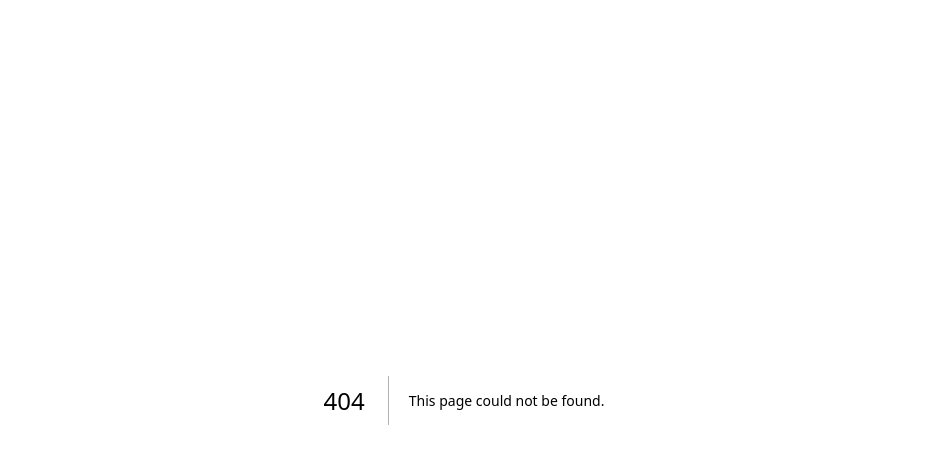
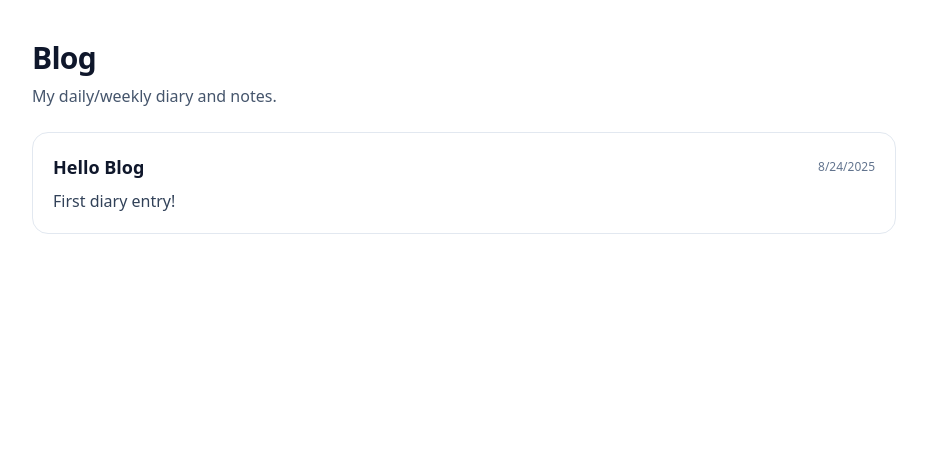
Before and after one commit to ryanhuynh02/ryan-portfolio, a Next.js app: page /blog in a window 1280 px wide. Before the commit this address had no page. Shown: the top 464 px of the page, without its empty margins (176-1103 px from the left). Built offline with nearby package versions, Linux system fonts and the light colour scheme.

Commit message:
Add blog section

```diff
--- a/package.json
+++ b/package.json
@@ -9,6 +9,7 @@
     "lint": "next lint"
   },
   "dependencies": {
+    "gray-matter": "^4.0.3",
     "lucide-react": "^0.539.0",
     "next": "15.4.6",
     "next-mdx-remote": "^5.0.0",
--- /dev/null
+++ b/src/app/blog/[slug]/page.tsx
@@ -0,0 +1,42 @@
+import { notFound } from "next/navigation";
+import Link from "next/link";
+import { MDXRemote } from "next-mdx-remote/rsc";
+import remarkGfm from "remark-gfm";
+import type { ComponentType } from "react";
+
+import { MDXComponents } from "@/components/MDXComponents";
+import { listPosts, getPostSource } from "@/lib/blog";
+
+export async function generateStaticParams() {
+  return listPosts().map((p) => ({ slug: p.slug }));
+}
+
+export function generateMetadata({ params }: { params: { slug: string } }) {
+  const post = listPosts().find((p) => p.slug === params.slug);
+  return {
+    title: post ? `${post.title} — Blog` : "Blog post",
+    description: post?.summary ?? "Diary entry",
+  };
+}
+
+export default function BlogPostPage({ params }: { params: { slug: string } }) {
+  const source = getPostSource(params.slug);
+  if (!source) return notFound();
+
+  const components = MDXComponents as unknown as Record<string, ComponentType>;
+
+  return (
+    <main className="max-w-3xl mx-auto px-4 py-10">
+      <Link href="/blog" className="text-sm underline text-slate-600 hover:text-slate-900">
+        ← Back to Blog
+      </Link>
+      <article className="mt-6 prose prose-slate">
+        <MDXRemote
+          source={source}
+          options={{ mdxOptions: { remarkPlugins: [remarkGfm] } }}
+          components={components}
+        />
+      </article>
+    </main>
+  );
+}
--- /dev/null
+++ b/src/app/blog/page.tsx
@@ -0,0 +1,36 @@
+import Link from "next/link";
+import { listPosts } from "@/lib/blog";
+
+export const metadata = {
+  title: "Blog — Ryan Huynh",
+  description: "Daily/weekly diary posts.",
+};
+
+export default function BlogIndexPage() {
+  const posts = listPosts();
+
+  return (
+    <main className="max-w-4xl mx-auto px-4 py-10">
+      <h1 className="text-3xl font-extrabold tracking-tight">Blog</h1>
+      <p className="text-slate-600 mt-2">My daily/weekly diary and notes.</p>
+
+      <div className="mt-6 space-y-4">
+        {posts.map((p) => (
+          <article key={p.slug} className="rounded-2xl border border-slate-200 bg-white p-5 hover:shadow-sm transition">
+            <div className="flex items-center justify-between gap-3">
+              <h2 className="text-lg font-semibold">
+                <Link href={`/blog/${p.slug}`} className="hover:underline">
+                  {p.title}
+                </Link>
+              </h2>
+              <time className="text-xs text-slate-500">
+                {new Date(p.date).toLocaleDateString()}
+              </time>
+            </div>
+            {p.summary && <p className="text-slate-700 mt-2">{p.summary}</p>}
+          </article>
+        ))}
+      </div>
+    </main>
+  );
+}
--- a/src/app/page.tsx
+++ b/src/app/page.tsx
@@ -371,6 +371,11 @@ export default function Portfolio() {
                 {n.label}
               </button>
             ))}
+
+            <Link href="/blog" className="text-sm text-slate-600 hover:text-slate-900 transition">
+              Blog
+            </Link>
+
             <a
               href={CONFIG.resumeUrl}
               download                // ⬅️ add this
@@ -424,6 +429,15 @@ export default function Portfolio() {
           <ChevronRight className="size-4" />
         </button>
       ))}
+
+      <Link
+      href="/blog"
+      onClick={() => setOpen(false)}
+      className="mt-2 block w-full text-left px-3 py-3 rounded-xl text-slate-700 hover:bg-slate-100"
+    >
+      Blog
+    </Link>
+
       <a
         href={CONFIG.resumeUrl}
         download                // ⬅️ add this
--- /dev/null
+++ b/src/content/blog/2025-08-24-blogTest.mdx
@@ -0,0 +1,8 @@
+---
+title: "Hello Blog"
+date: "2025-08-24"
+summary: "First diary entry!"
+tags: ["diary"]
+---
+
+Kicking off my blog. Short weekly notes about projects, school, and life.
--- /dev/null
+++ b/src/lib/blog.ts
@@ -0,0 +1,72 @@
+// src/lib/blog.ts
+import fs from "fs";
+import path from "path";
+import matter from "gray-matter";
+
+type Frontmatter = {
+  title?: string;
+  date?: string;     // ISO date
+  summary?: string;
+  tags?: string[];
+};
+
+export type BlogMeta = {
+  title: string;
+  date: string;
+  summary?: string;
+  tags?: string[];
+  slug: string;      // derived from filename after date prefix
+};
+
+const BLOG_DIR = path.join(process.cwd(), "src", "content", "blog");
+
+// List posts (newest first)
+export function listPosts(): BlogMeta[] {
+  if (!fs.existsSync(BLOG_DIR)) return [];
+
+  const files = fs
+    .readdirSync(BLOG_DIR)
+    .filter((f) => f.toLowerCase().endsWith(".mdx"));
+
+  const posts: BlogMeta[] = files.map((file) => {
+    const fullPath = path.join(BLOG_DIR, file);
+    const raw = fs.readFileSync(fullPath, "utf8");
+
+    // Version-agnostic: parse and cast frontmatter only
+    const fm = matter(raw).data as Frontmatter;
+
+    // filename: YYYY-MM-DD-your-slug.mdx -> "your-slug"
+    const base = file.replace(/\.mdx$/i, "");
+    const slug = base.replace(/^\d{4}-\d{2}-\d{2}-/, "");
+
+    return {
+      title: fm.title ?? slug,
+      date: fm.date ?? "1970-01-01",
+      summary: fm.summary ?? "",
+      tags: fm.tags ?? [],
+      slug,
+    };
+  });
+
+  posts.sort((a, b) => (a.date < b.date ? 1 : -1));
+  return posts;
+}
+
+// Read full MDX source for a given slug
+export function getPostSource(slug: string): string | null {
+  if (!fs.existsSync(BLOG_DIR)) return null;
+
+  const files = fs
+    .readdirSync(BLOG_DIR)
+    .filter((f) => f.toLowerCase().endsWith(".mdx"));
+
+  const match = files.find(
+    (f) =>
+      f
+        .replace(/\.mdx$/i, "")
+        .replace(/^\d{4}-\d{2}-\d{2}-/, "") === slug
+  );
+
+  if (!match) return null;
+  return fs.readFileSync(path.join(BLOG_DIR, match), "utf8");
+}
```
Also changed, not shown: 1 other file (tests, documents, lock files or other folders).
